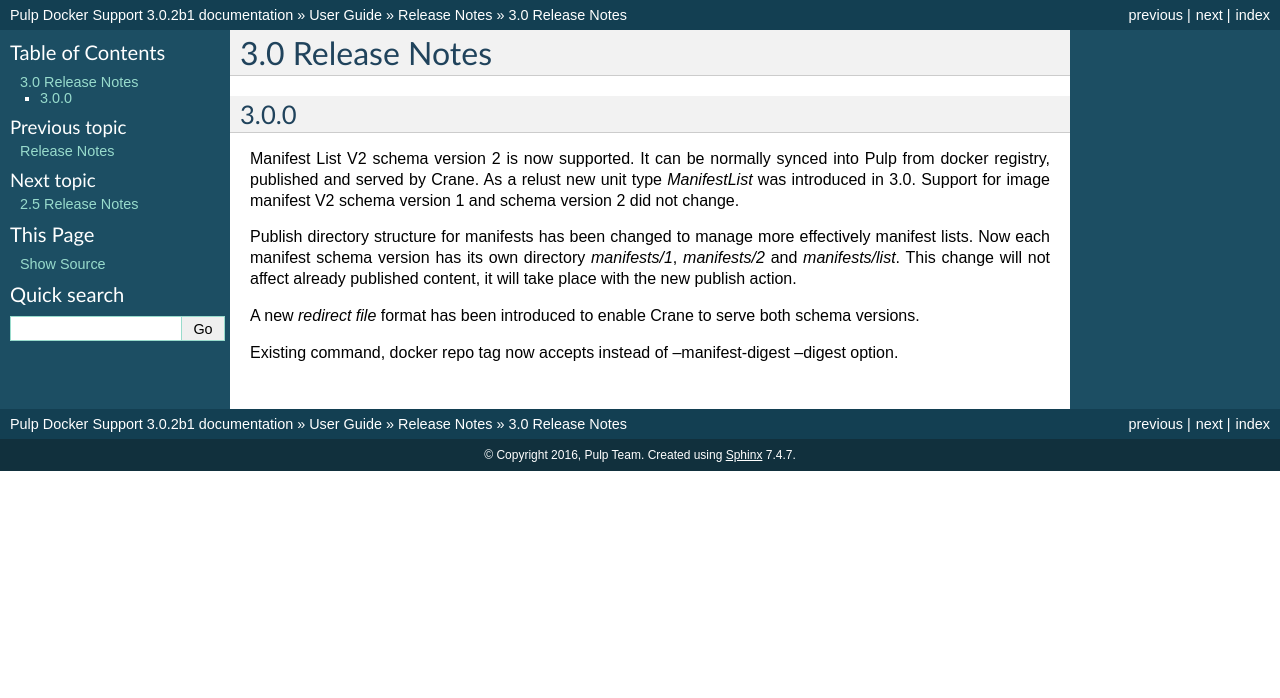
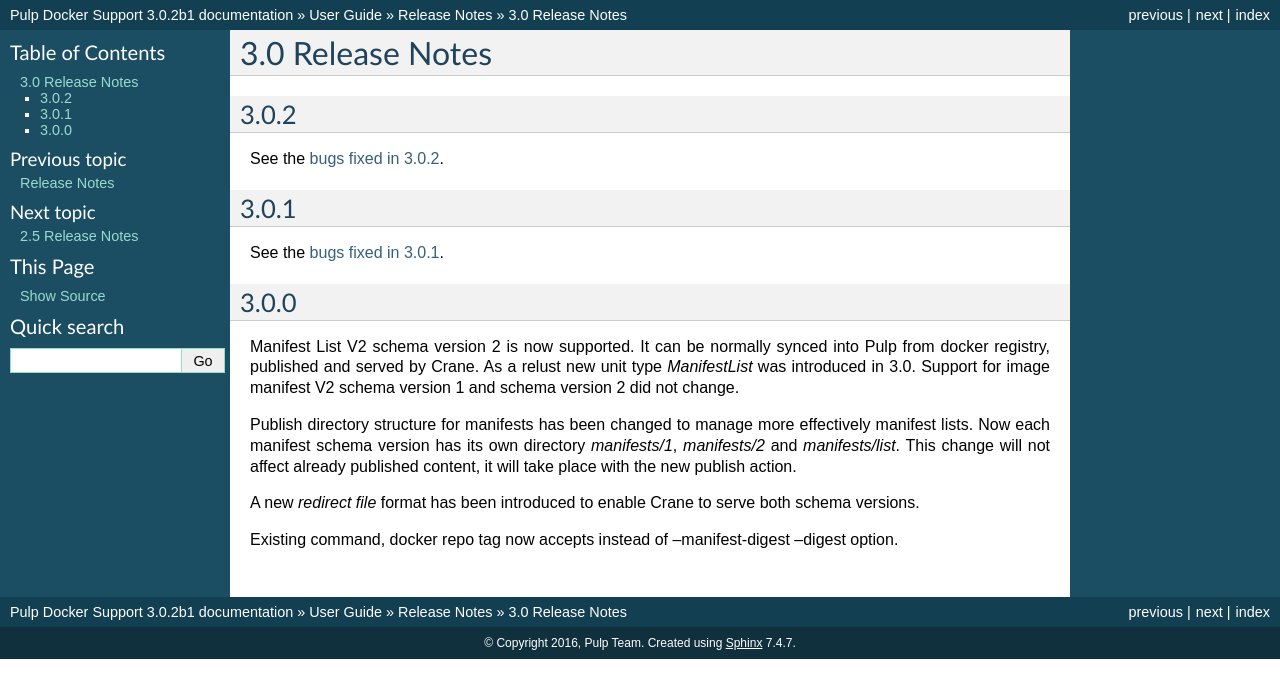
Before and after one commit to pulp/pulp_docker, a Sphinx documentation site: the page built from docs/user-guide/release-notes/3.0.x.rst, in a window 1280 px wide. Shown: the top 698 px of the page. Built offline with Sphinx 7.4.7, drawn with Linux system fonts in a browser that asks for light colours.

Commit message:
Update release notes for 3.0.2
Update release notes for 3.0.2

```diff
--- a/docs/user-guide/release-notes/3.0.x.rst
+++ b/docs/user-guide/release-notes/3.0.x.rst
@@ -1,5 +1,15 @@
 3.0 Release Notes
 =================
+
+3.0.2
+-----
+
+See the :fixedbugs_pulp_docker:`3.0.2`.
+
+3.0.1
+-----
+
+See the :fixedbugs_pulp_docker:`3.0.1`.
 
 3.0.0
 -----
```
